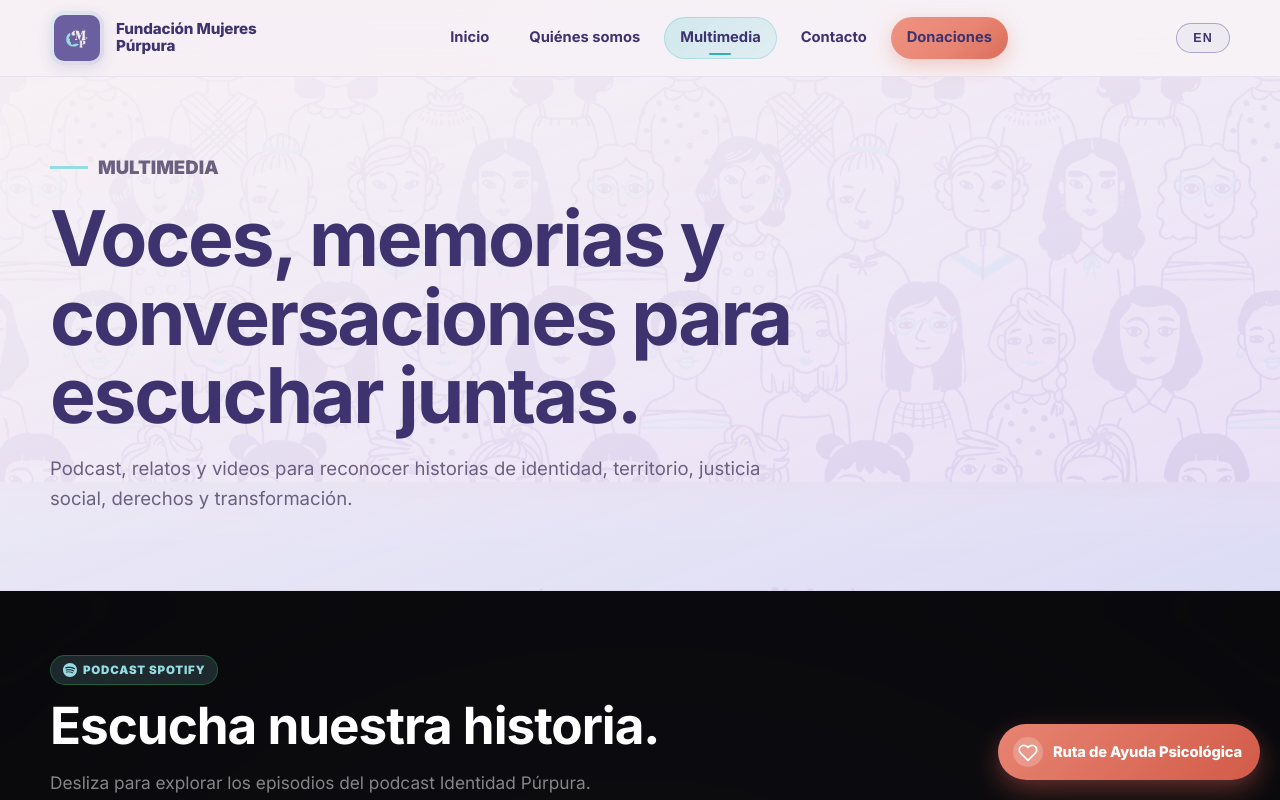
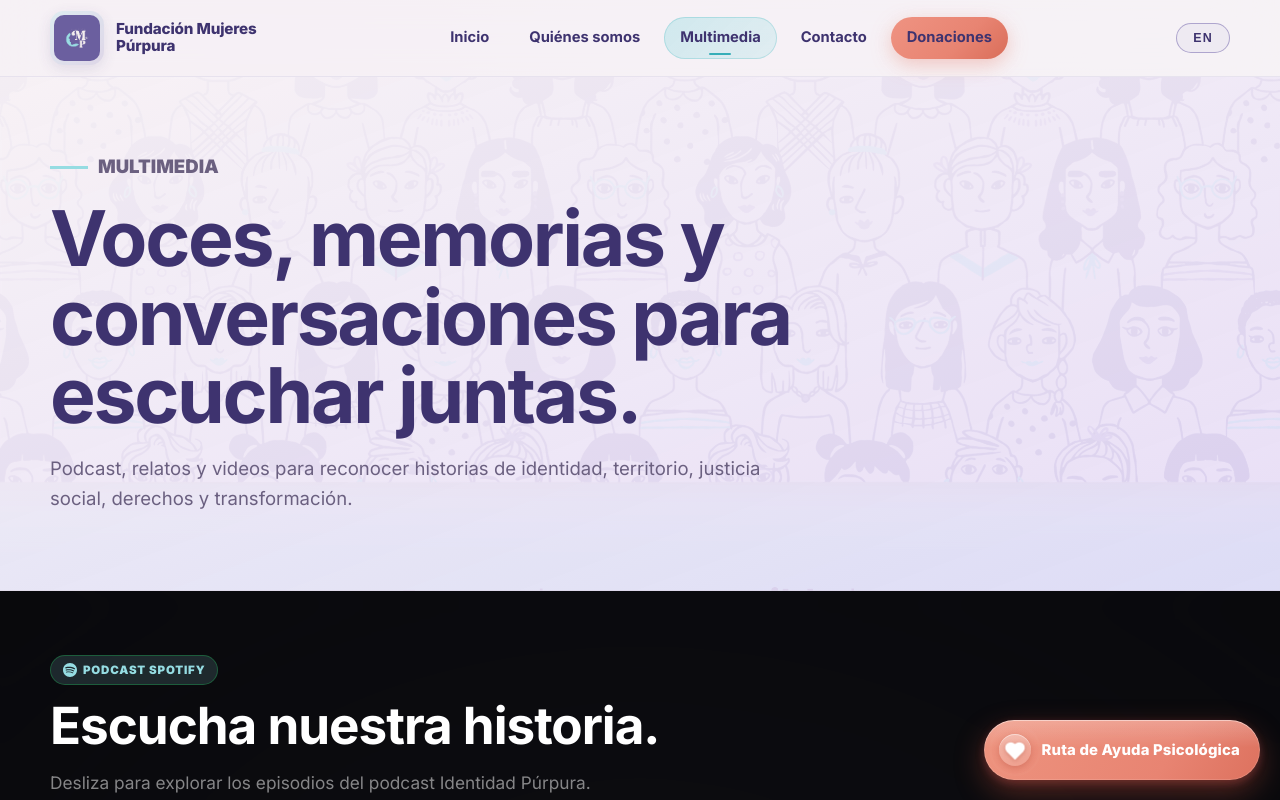
Before and after one commit to hotman1588/mujeres_purpura, a website: page multimedia.html in a window 1280 px wide. Shown: the top 800 px of the page. Drawn offline with nearby package versions, Linux system fonts and the light colour scheme.

Commit message:
Boton Ruta de Ayuda: acabado premium (degradado animado, destello, halo, corazon con latido)

```diff
--- a/css/styles.css
+++ b/css/styles.css
@@ -191,45 +191,107 @@ a {
   z-index: 900;
   display: inline-flex;
   align-items: center;
-  gap: 10px;
-  padding: 13px 18px 13px 15px;
+  gap: 11px;
+  padding: 14px 20px 14px 15px;
   border: none;
   border-radius: 999px;
   cursor: pointer;
   color: #fff;
   font-family: inherit;
   font-weight: 800;
-  font-size: 0.92rem;
-  letter-spacing: -0.01em;
-  background: linear-gradient(135deg, var(--coral), #d15b48);
-  box-shadow: 0 10px 26px rgba(209, 91, 72, 0.42), 0 2px 8px rgba(62, 51, 111, 0.2);
-  transition: transform 0.25s var(--spring), box-shadow 0.25s ease;
-}
-.sos-fab:hover { transform: translateY(-2px) scale(1.03); box-shadow: 0 16px 34px rgba(209, 91, 72, 0.5); }
-.sos-fab:focus-visible { outline: 3px solid rgba(255,255,255,0.7); outline-offset: 2px; }
+  font-size: 0.93rem;
+  letter-spacing: 0.01em;
+  overflow: hidden;
+  isolation: isolate;
+  /* Degradado vivo con luz superior (acabado "botón de cristal") */
+  background:
+    linear-gradient(rgba(255, 255, 255, 0.22), rgba(255, 255, 255, 0) 46%),
+    linear-gradient(120deg, #f09a84, var(--coral) 42%, #c9503b 85%);
+  background-size: 100% 100%, 220% 220%;
+  animation: sosGrad 7s ease-in-out infinite;
+  /* Sombras en capas + halo del color del botón */
+  box-shadow:
+    inset 0 1px 0 rgba(255, 255, 255, 0.4),
+    inset 0 0 0 1px rgba(255, 255, 255, 0.12),
+    0 3px 8px rgba(201, 80, 59, 0.28),
+    0 12px 30px rgba(201, 80, 59, 0.4),
+    0 3px 10px rgba(62, 51, 111, 0.16);
+  transition: transform 0.3s var(--spring), box-shadow 0.3s ease, filter 0.3s ease;
+}
+
+/* Destello que recorre el botón cada pocos segundos */
+.sos-fab::after {
+  content: "";
+  position: absolute;
+  top: -20%;
+  bottom: -20%;
+  left: -55%;
+  width: 45%;
+  background: linear-gradient(105deg, transparent, rgba(255, 255, 255, 0.42), transparent);
+  transform: skewX(-20deg);
+  animation: sosSheen 4.6s ease-in-out infinite;
+  pointer-events: none;
+  z-index: 1;
+}
+@keyframes sosSheen {
+  0%, 58%  { left: -55%; }
+  82%, 100%{ left: 140%; }
+}
+@keyframes sosGrad {
+  0%, 100% { background-position: 0 0, 0% 50%; }
+  50%      { background-position: 0 0, 100% 50%; }
+}
+
+.sos-fab:hover {
+  transform: translateY(-3px) scale(1.035);
+  filter: saturate(1.12) brightness(1.04);
+  box-shadow:
+    inset 0 1px 0 rgba(255, 255, 255, 0.45),
+    inset 0 0 0 1px rgba(255, 255, 255, 0.16),
+    0 6px 14px rgba(201, 80, 59, 0.32),
+    0 20px 44px rgba(201, 80, 59, 0.48),
+    0 4px 14px rgba(62, 51, 111, 0.2);
+}
+.sos-fab:active { transform: translateY(-1px) scale(0.99); }
+.sos-fab:focus-visible { outline: 3px solid rgba(255, 255, 255, 0.75); outline-offset: 3px; }
 
 .sos-fab .sos-fab-ico {
   position: relative;
   display: grid;
   place-items: center;
-  width: 30px;
-  height: 30px;
+  width: 32px;
+  height: 32px;
   border-radius: 50%;
-  background: rgba(255, 255, 255, 0.22);
   flex-shrink: 0;
+  background: linear-gradient(160deg, rgba(255,255,255,0.34), rgba(255,255,255,0.14));
+  box-shadow: inset 0 1px 0 rgba(255,255,255,0.45), 0 2px 6px rgba(160, 55, 38, 0.28);
+}
+/* Corazón relleno con latido sutil */
+.sos-fab .sos-fab-ico svg {
+  fill: #fff;
+  stroke: #fff;
+  filter: drop-shadow(0 1px 2px rgba(160, 55, 38, 0.35));
+  animation: sosBeat 2.3s ease-in-out infinite;
+}
+@keyframes sosBeat {
+  0%, 40%, 100% { transform: scale(1); }
+  48%           { transform: scale(1.14); }
+  56%           { transform: scale(1); }
+  64%           { transform: scale(1.1); }
+  72%           { transform: scale(1); }
 }
 /* Anillo latente que llama la atención */
 .sos-fab .sos-fab-ico::after {
   content: "";
   position: absolute;
-  inset: -6px;
+  inset: -4px;
   border-radius: 50%;
-  border: 2px solid rgba(255, 255, 255, 0.55);
-  animation: sosPulse 2.2s ease-out infinite;
+  border: 2px solid rgba(255, 255, 255, 0.6);
+  animation: sosPulse 2.3s ease-out infinite;
 }
 @keyframes sosPulse {
-  0%   { transform: scale(0.8); opacity: 0.8; }
-  70%  { transform: scale(1.5); opacity: 0; }
+  0%   { transform: scale(0.82); opacity: 0.85; }
+  70%  { transform: scale(1.32); opacity: 0; }
   100% { opacity: 0; }
 }
 
@@ -355,7 +417,10 @@ a {
   .sos-fab .sos-fab-label { max-width: 130px; }
 }
 @media (prefers-reduced-motion: reduce) {
-  .sos-fab .sos-fab-ico::after { animation: none; }
+  .sos-fab,
+  .sos-fab::after,
+  .sos-fab .sos-fab-ico::after,
+  .sos-fab .sos-fab-ico svg { animation: none; }
 }
 
 @keyframes navPanelPop {
--- a/multimedia.html
+++ b/multimedia.html
@@ -8,7 +8,7 @@
     <link rel="preconnect" href="https://fonts.googleapis.com">
     <link rel="preconnect" href="https://fonts.gstatic.com" crossorigin>
     <link href="https://fonts.googleapis.com/css2?family=Playfair+Display:wght@400;600;700;800&family=Inter:wght@300;400;500;600;700;800;900&display=swap" rel="stylesheet">
-    <link rel="stylesheet" href="css/styles.css?v=7">
+    <link rel="stylesheet" href="css/styles.css?v=8">
   </head>
   <body>
     <header class="site-header">
@@ -273,9 +273,9 @@
         <span data-i18n="footer.contact">@fmujerespurpura · 3107623336 · 3017752762</span>
       </div>
     </footer>
-    <script src="js/cms.js?v=7"></script>
-    <script src="js/main.js?v=7"></script>
-    <script src="js/i18n.js?v=7"></script>
-    <script src="js/effects.js?v=7"></script>
+    <script src="js/cms.js?v=8"></script>
+    <script src="js/main.js?v=8"></script>
+    <script src="js/i18n.js?v=8"></script>
+    <script src="js/effects.js?v=8"></script>
   </body>
 </html>
```
Also changed, not shown: index.html (+4 -4 lines), quienes-somos.html (+4 -4 lines).
